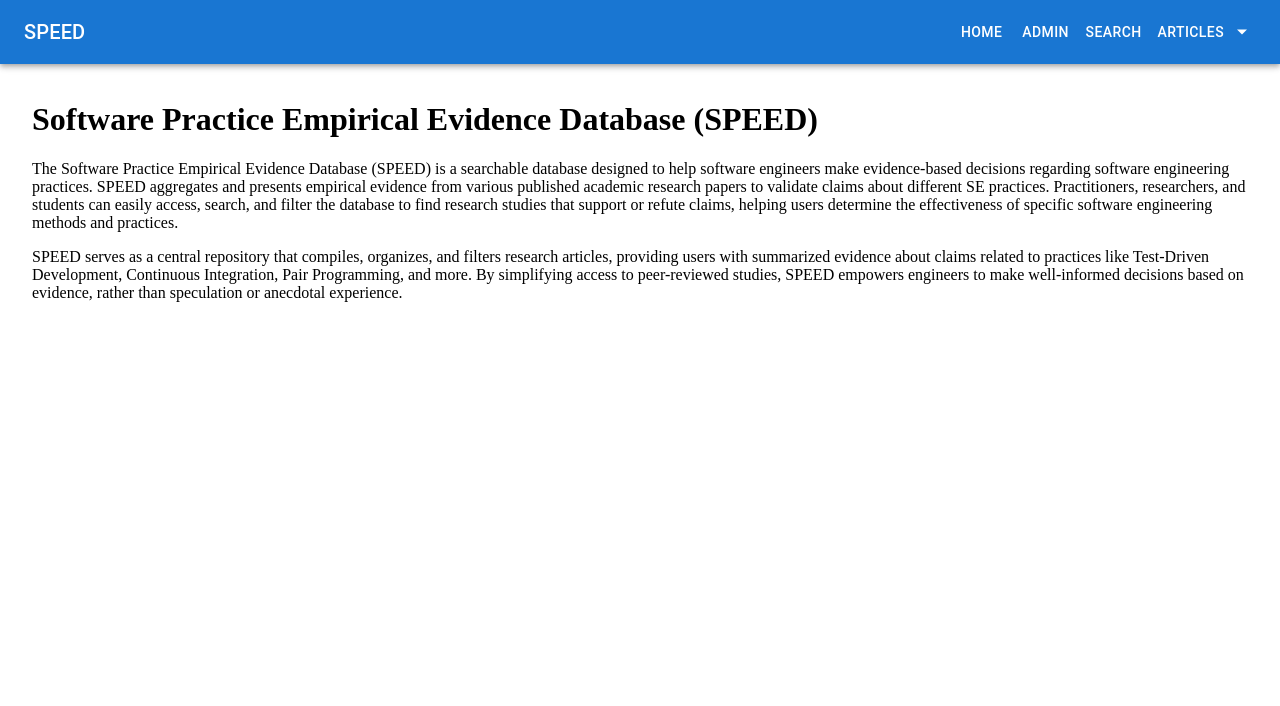
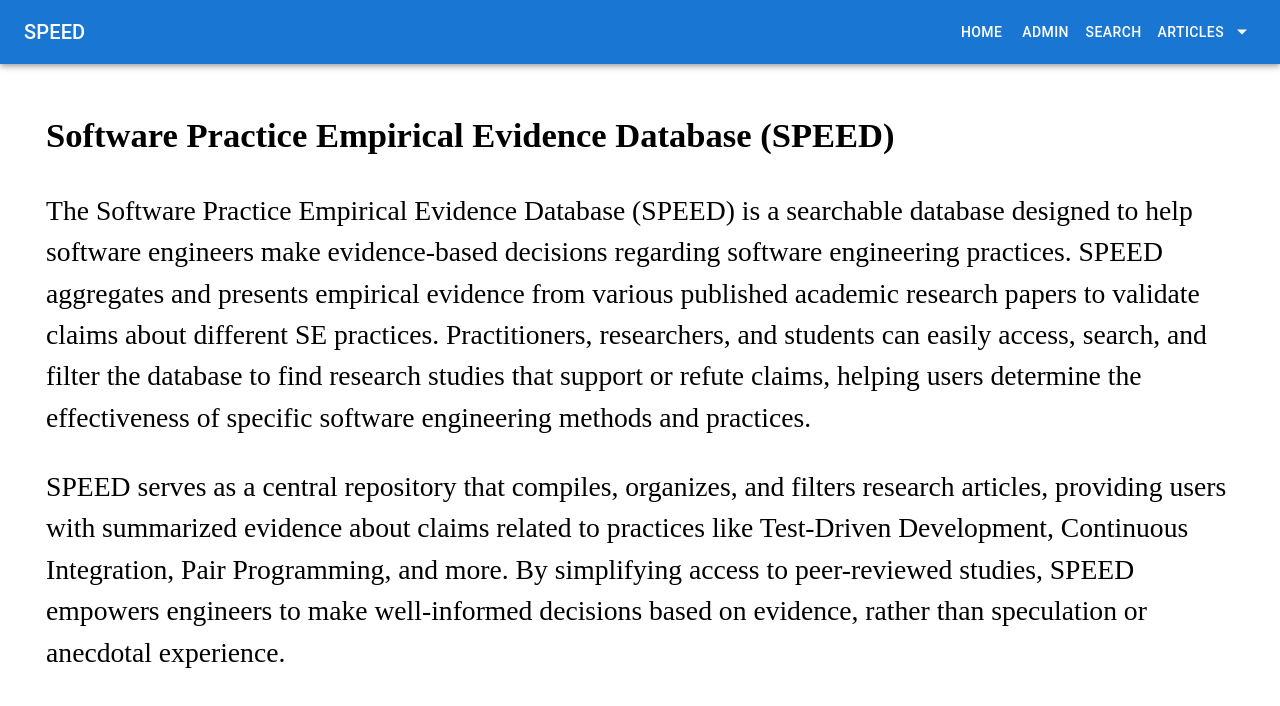
Before and after one commit to param-patel-08/CISE_SPEED_Project, a Next.js app in the folder frontend/: page / in a window 1280 px wide. Shown: the top 706 px of the page. Built offline with nearby package versions, Linux system fonts and the light colour scheme.

Commit message:
Refactor global text size and font styles

```diff
--- a/frontend/src/styles/globals.scss
+++ b/frontend/src/styles/globals.scss
@@ -2,14 +2,15 @@
   display: flex;
   flex-direction: column;
   max-width: 30em;
-  margin-top: 0; // Adjusts top margin to fill the space
-  padding-top: 2em; // Adds a little padding for breathing space
+  margin-top: 0;
+  padding-top: 2em;
 }
 
 .formItem {
   padding: 1em;
   margin: 1em 0;
   flex-grow: 1;
+  font-size: 1.2em; // Adjusted font size for form items
 }
 
 .formTextArea {
@@ -31,15 +32,26 @@
   font-size: 1.5em;
 }
 
-/* New rule to control page-wide margins and padding */
+/* Global adjustments for text size */
 body {
-  margin: 0;  // Eliminates default margins
-  padding: 0; // Eliminates default padding
+  margin: 0;
+  padding: 0;
+  font-size: 1.2em;  // Increase base font size globally
+  line-height: 1.5;  // Ensures text remains readable
 }
 
 .container {
   margin: 0;
-  padding: 1em 2em; // Adjust padding to ensure content doesn't touch edges
+  padding: 1em 2em;
   width: 100%;
   box-sizing: border-box;
+  font-size: 1.2em;  // Adjust font size within the container
 }
+
+h1, h2, h3, h4, h5, h6 {
+  font-size: 1.5em;  // Adjust heading font size
+}
+
+p, li {
+  font-size: 1.2em;  // Adjust font size for paragraphs and list items
+}
```
